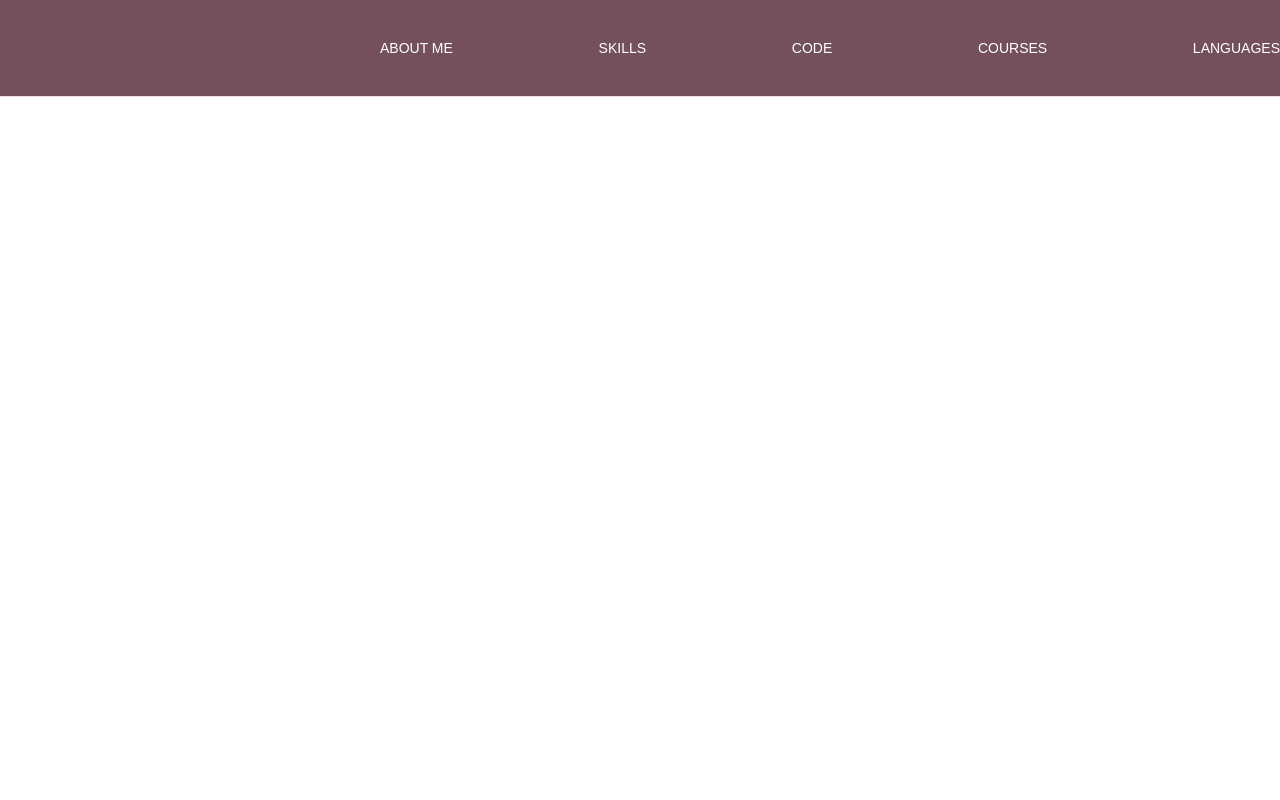
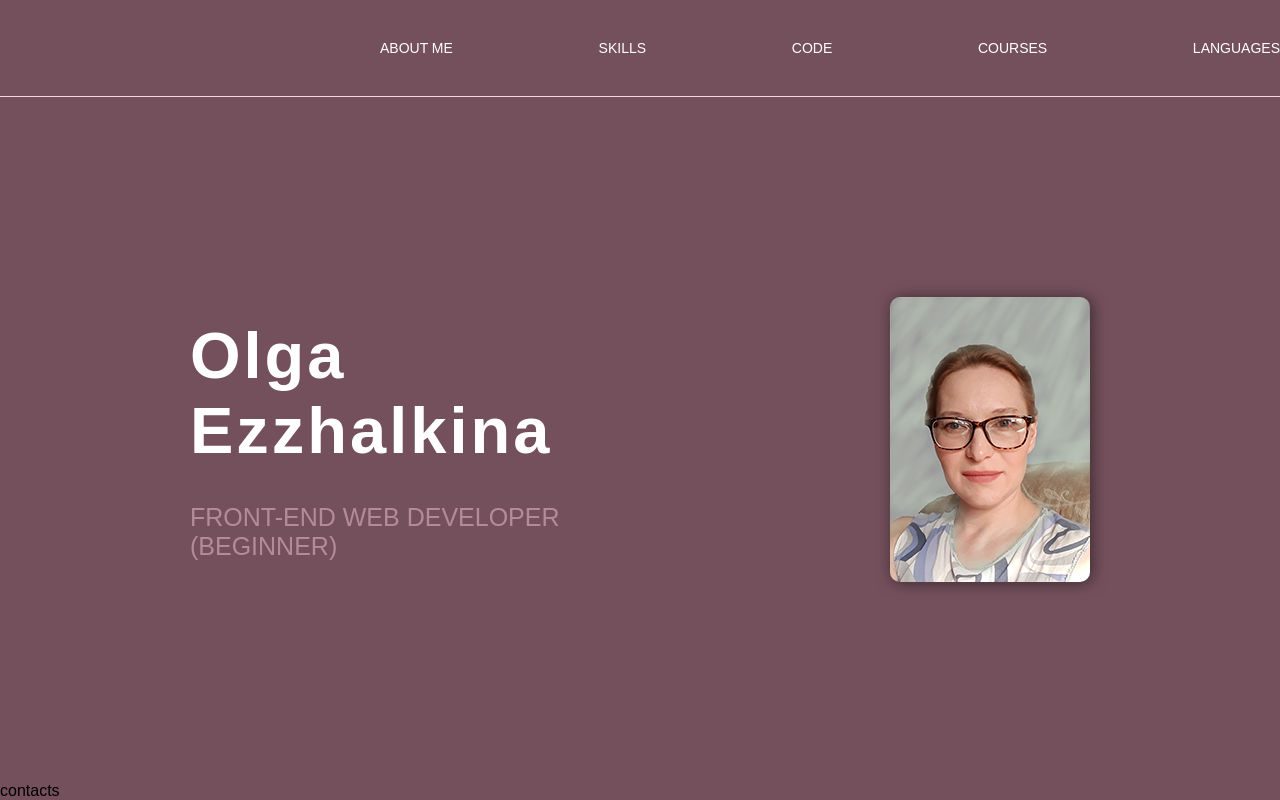
Before and after one commit to OlgaEzzhlkina/rsschool-cv, a plain HTML site: page index.html in a window 1280 px wide. Drawn offline with Linux system fonts and the light colour scheme.

Commit message:
feat: create section my-info

```diff
--- a/index.html
+++ b/index.html
@@ -41,6 +41,23 @@
          </nav>
       </div>
    </header>
-
+   <main>
+      <section class="my-info">
+         <div class="container">
+            <div class="my-info-row">
+               <div class="info-about-me">
+                  <h1>
+                     Olga Ezzhalkina
+                  </h1>
+                  <p class="info-text">
+                     Front-end web developer (Beginner)
+                  </p>
+               </div>
+               <img src="assets/img/my_photo.jpg" alt="author photo" class="my-photo">
+            </div>
+         </div>
+      </section>
+   </main>
+   <footer>contacts</footer>
 </body>
 </html>
--- a/style.css
+++ b/style.css
@@ -12,6 +12,12 @@ a {
   text-decoration: none;
 }
 
+h1 {
+  font-size: 65px;
+  color: #fff;
+  letter-spacing: 3px;
+}
+
 html {
   scroll-behavior: smooth;
 }
@@ -22,6 +28,7 @@ body {
   flex-direction: column;
   justify-content: space-between;
   min-height: 100vh;
+  background: #74505c;
 }
 
 .header {
@@ -61,3 +68,31 @@ body {
 .nav__link:hover {
   color: #b38c9a;
 }
+
+.my-info {
+  background: #74505c;
+  padding: 50px 0;
+  color: #b38c9a;
+}
+
+.my-info-row {
+  display: flex;
+  align-items: center;
+  justify-content: center;
+}
+
+.info-about-me {
+  margin-right: 200px;
+  width: 500px;
+}
+
+.info-text {
+  font-size: 25px;
+  text-transform: uppercase;
+  margin-top: 35px;
+}
+
+.my-photo {
+  border-radius: 10px;
+  box-shadow: 2px 1px 15px rgb(0 0 0 / 50%);
+}
```
